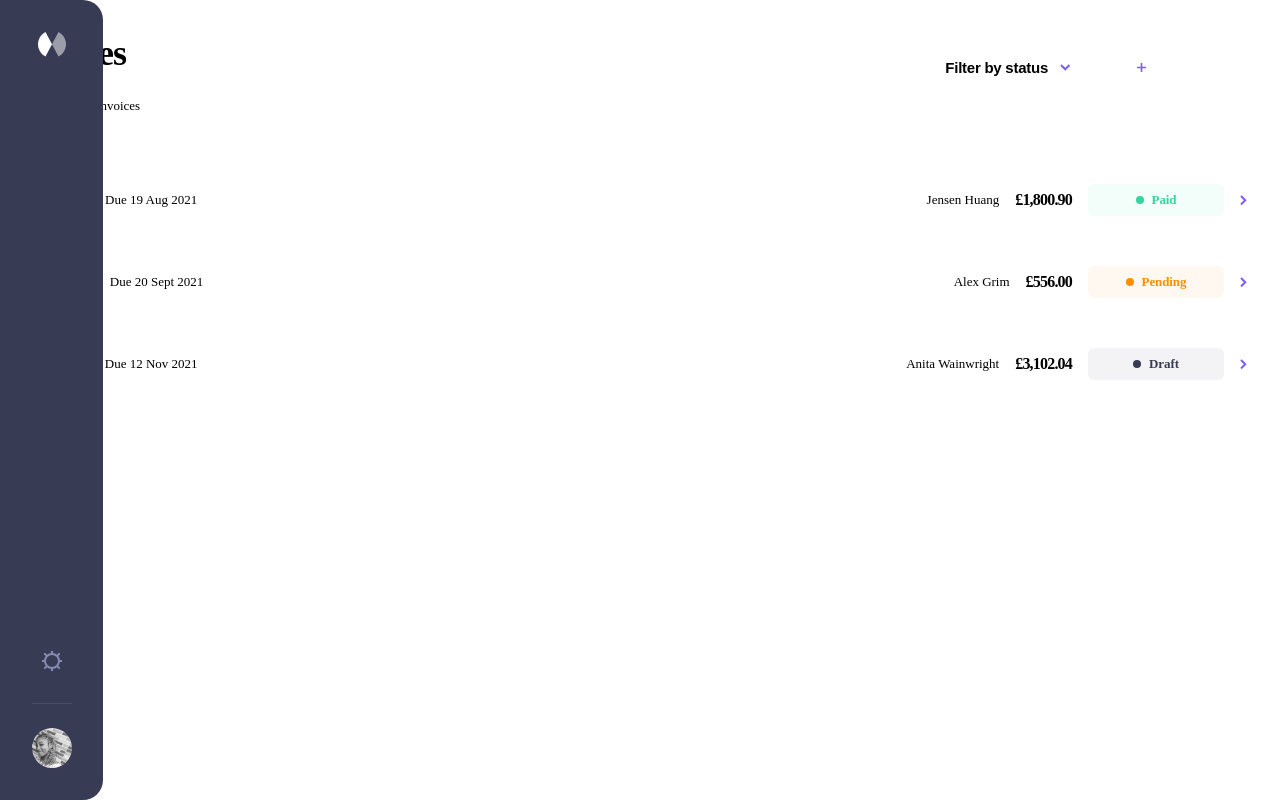
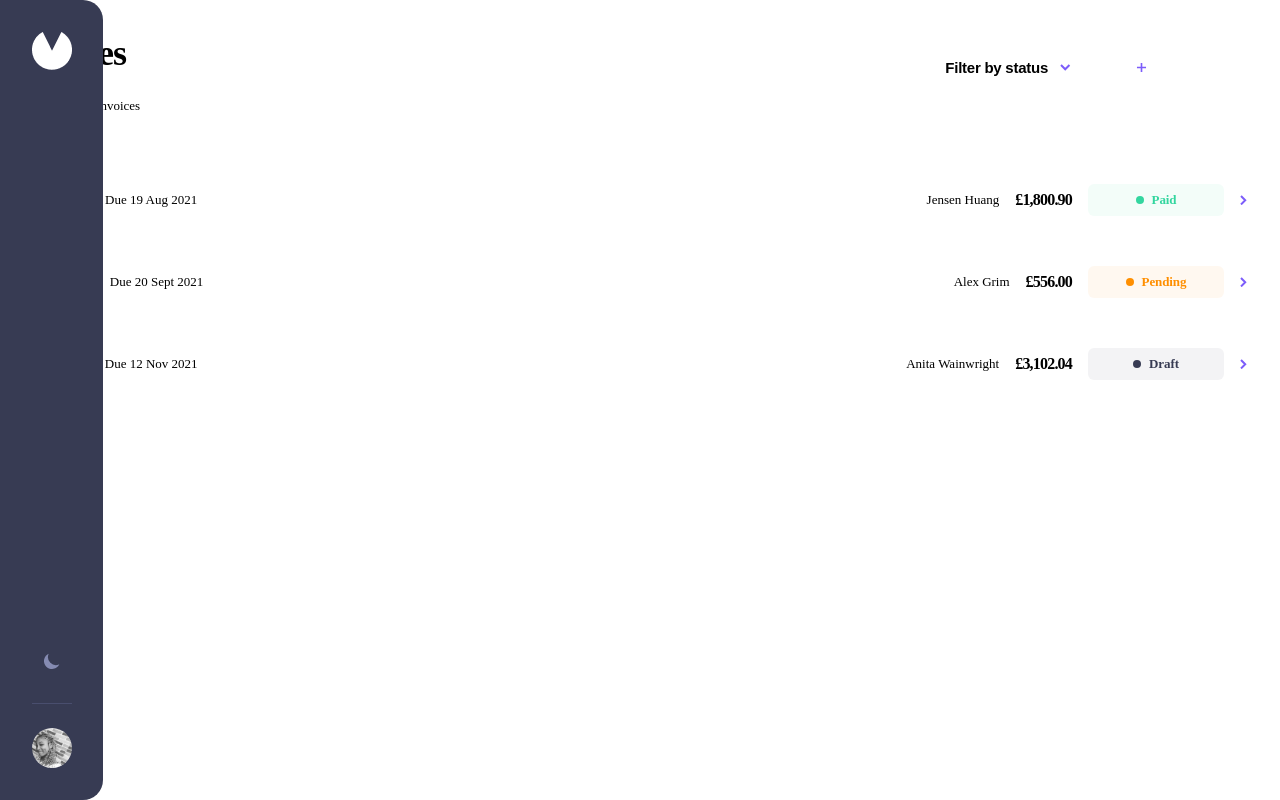
Before and after one commit to JasmineODaniel/INVOICE-MANAGEMENT-APP, a React (Vite) app: page / in a window 1280 px wide. Built offline with nearby package versions, Linux system fonts and the light colour scheme; the HTML template or start-up script is replaced by a standard one.

Commit message:
Update Sidebar component logo and theme toggle
Replaced SVG logo with an image and updated theme toggle logic.

```diff
--- a/src/components/Sidebar.jsx
+++ b/src/components/Sidebar.jsx
@@ -8,14 +8,7 @@ function Sidebar() {
     <aside className="sidebar">
       <div className="sidebar__logo">
         <div className="sidebar__logo-icon">
-          <svg width="28" height="26" viewBox="0 0 28 26" fill="none">
-            <path fillRule="evenodd" clipRule="evenodd"
-              d="M20.513 0C24.965 2.309 28 6.933 28 12.277C28 17.619 24.965 22.243 20.513 24.553L14 12.277L20.513 0Z"
-              fill="white" fillOpacity="0.5"/>
-            <path fillRule="evenodd" clipRule="evenodd"
-              d="M7.487 24.552C3.035 22.243 0 17.619 0 12.276C0 6.933 3.035 2.309 7.487 0L14 12.276L7.487 24.552Z"
-              fill="white"/>
-          </svg>
+         <img src="logo.png" alt="Invoice app logo" />
         </div>
       </div>
 
@@ -25,7 +18,7 @@ function Sidebar() {
           onClick={toggleTheme}
           aria-label="Toggle theme"
         >
-          {theme === 'light' ? (
+          {theme === 'dark' ? (
             <svg width="20" height="20" viewBox="0 0 20 20" fill="none">
               <path fillRule="evenodd" clipRule="evenodd"
                 d="M10 2a8 8 0 100 16A8 8 0 0010 2zm0 14a6 6 0 110-12 6 6 0 010 12z"
```
